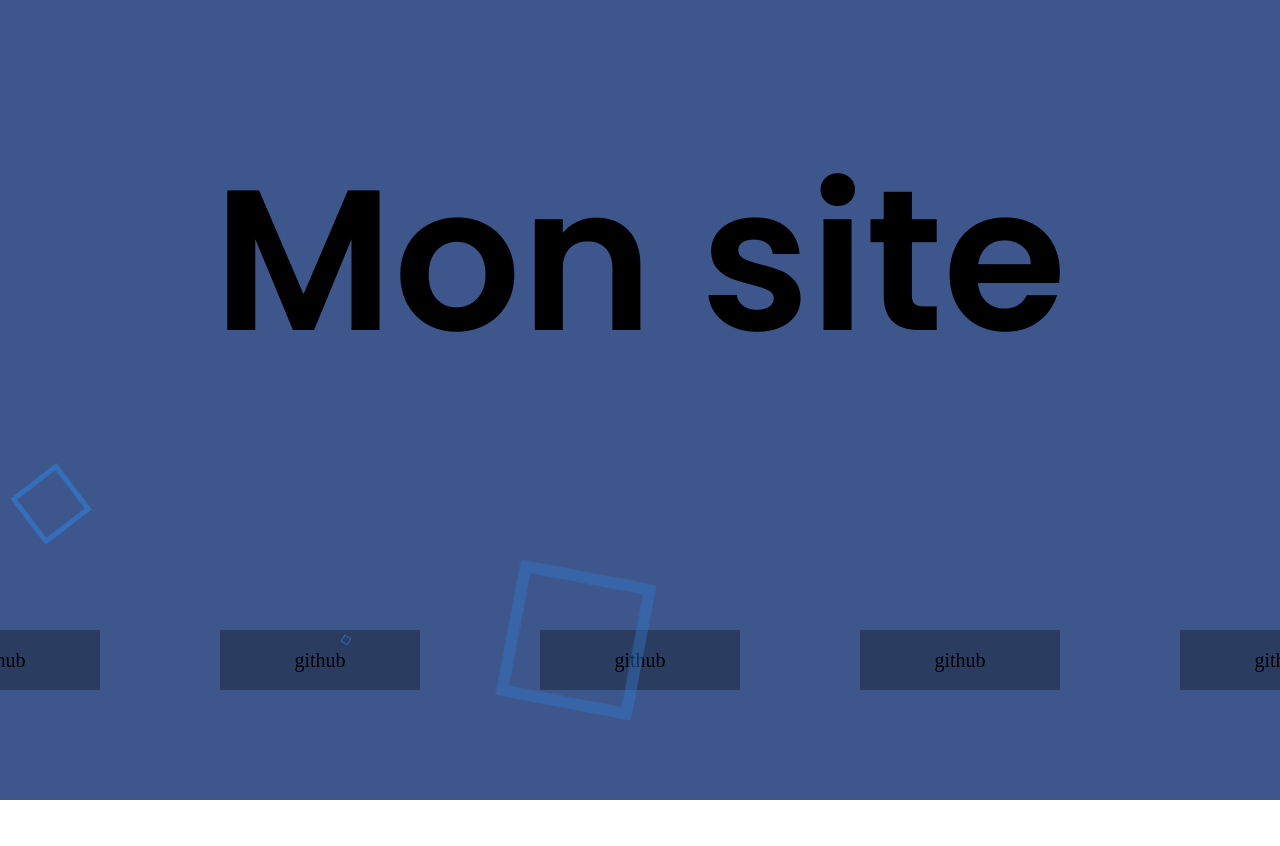
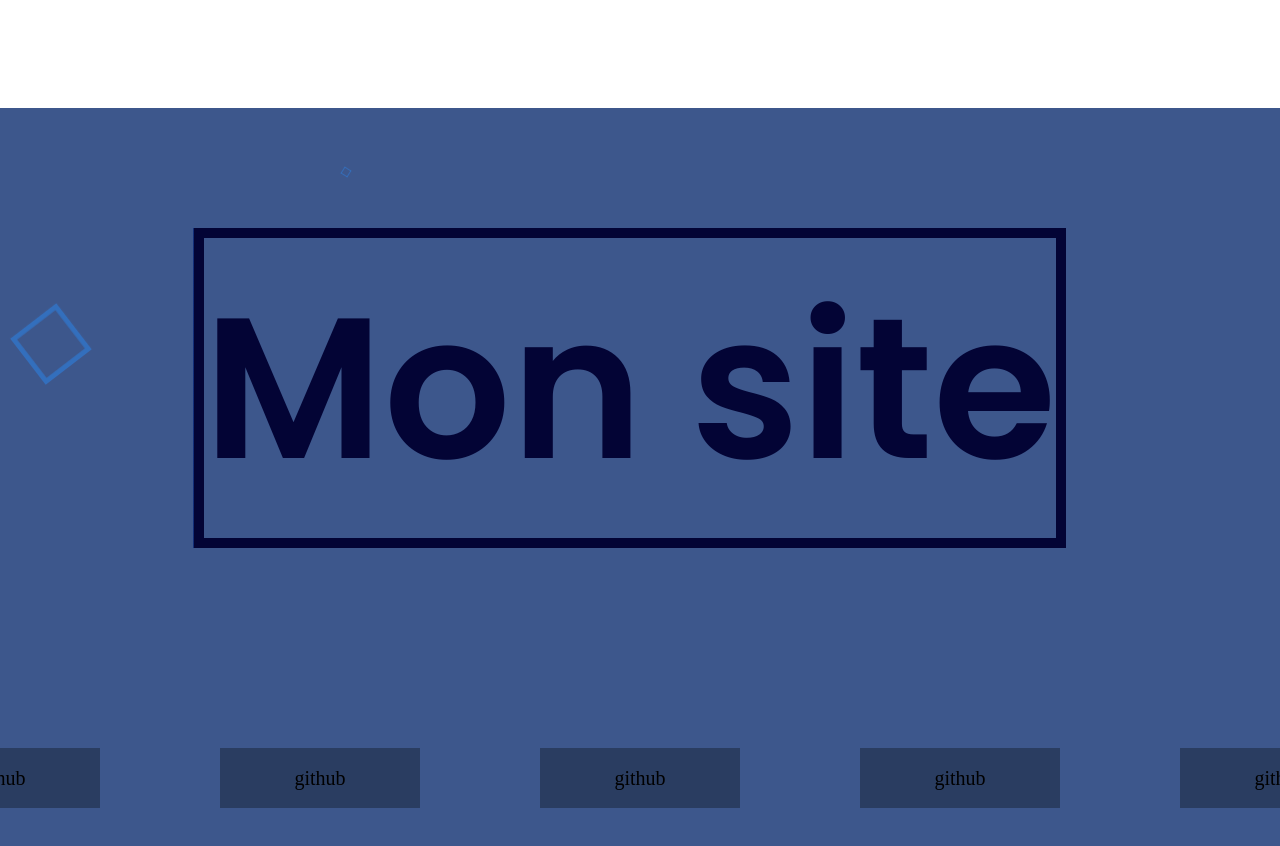
Before and after one commit to messtt/Portfolio, a Nuxt app: page / in a window 1280 px wide. Shown: the top 846 px of the page. Before the commit the page ends 800 px from the top, so only its background shows below. Built offline with nearby package versions, Linux system fonts and the light colour scheme.

Commit message:
+animation

```diff
--- a/pages/index.vue
+++ b/pages/index.vue
@@ -1,6 +1,5 @@
 <template>
     <ul class="background">
-        <li></li>
         <li></li>
         <li></li>
         <li></li>
@@ -40,11 +39,64 @@
     font-size: 100px;
 }
 
+.header {
+  --c: #030435;
+  --b: .1em;
+  --d: 20px;
+
+  --_s: calc(var(--d) + var(--b));
+
+  color: var(--c);
+  border: solid #0000;
+  border-width: var(--b) var(--b) var(--_s) var(--_s);
+  background:
+      conic-gradient(at left var(--d)  bottom var(--d),
+      #0000 90deg, rgb(41 92 194 /0.3) 0 225deg,rgb(29 74 164 /0.6) 0) border-box,
+      conic-gradient(at left var(--_s) bottom var(--_s),
+      #0000 90deg,var(--c) 0) 0 100%/calc(100% - var(--b)) calc(100% - var(--b))  border-box;
+  transform: translate(calc(var(--d)/-1),var(--d));
+  clip-path:
+      polygon(
+          var(--d) 0%,
+          var(--d) 0%,
+          100% 0%,
+          100% calc(100% - var(--d)),
+          100% calc(100% - var(--d)),
+          var(--d) calc(100% - var(--d))
+      );
+  transition: 0.5s;
+}
+.header:hover {
+  transform: translate(0,0);
+  clip-path:
+      polygon(
+          0% var(--d),
+          var(--d) 0%,
+          100% 0%,
+          100% calc(100% - var(--d)),
+          calc(100% - var(--d)) 100%,
+          0% 100%
+      );
+}
+
+@keyframes bg_anim {
+  0%{
+    color: #000000;
+    background: 0;
+  }
+  100%{
+    background: 400px;
+    color: #3D578C;
+  }
+}
+
+
 .lien{
   display: flex;
   justify-content: space-between;
   flex-direction: row;
 }
+
 a {
     display: flex;
     justify-content: center;
@@ -84,7 +136,7 @@ a:hover{
 }
 
 .background li {
-  position: absolute;
+  position: relative;
   top: 80vh;
   left: 45vw;
   width: 10px;
@@ -106,13 +158,13 @@ undefined
 .background li:nth-child(1) {
   animation-delay: 2s;
   left: 4vw;
-  top: 63vh;
+  top: 43vh;
 }
 
 .background li:nth-child(2) {
   animation-delay: 4s;
   left: 27vw;
-  top: 80vh;
+  top: 20vh;
 }
 
 .background li:nth-child(3) {
@@ -124,7 +176,7 @@ undefined
 .background li:nth-child(4) {
   animation-delay: 8s;
   left: 99vw;
-  top: 92vh;
+  top: 2vh;
   border-color: #3a91fa;
 }
 
@@ -137,14 +189,14 @@ undefined
 .background li:nth-child(6) {
   animation-delay: 12s;
   left: 85vw;
-  top: 74vh;
+  top: 44vh;
   border-color: #3a91fa;
 }
 
 .background li:nth-child(7) {
   animation-delay: 14s;
   left: 63vw;
-  top: 51vh;
+  top: 31vh;
 }
 
 .background li:nth-child(8) {
```
